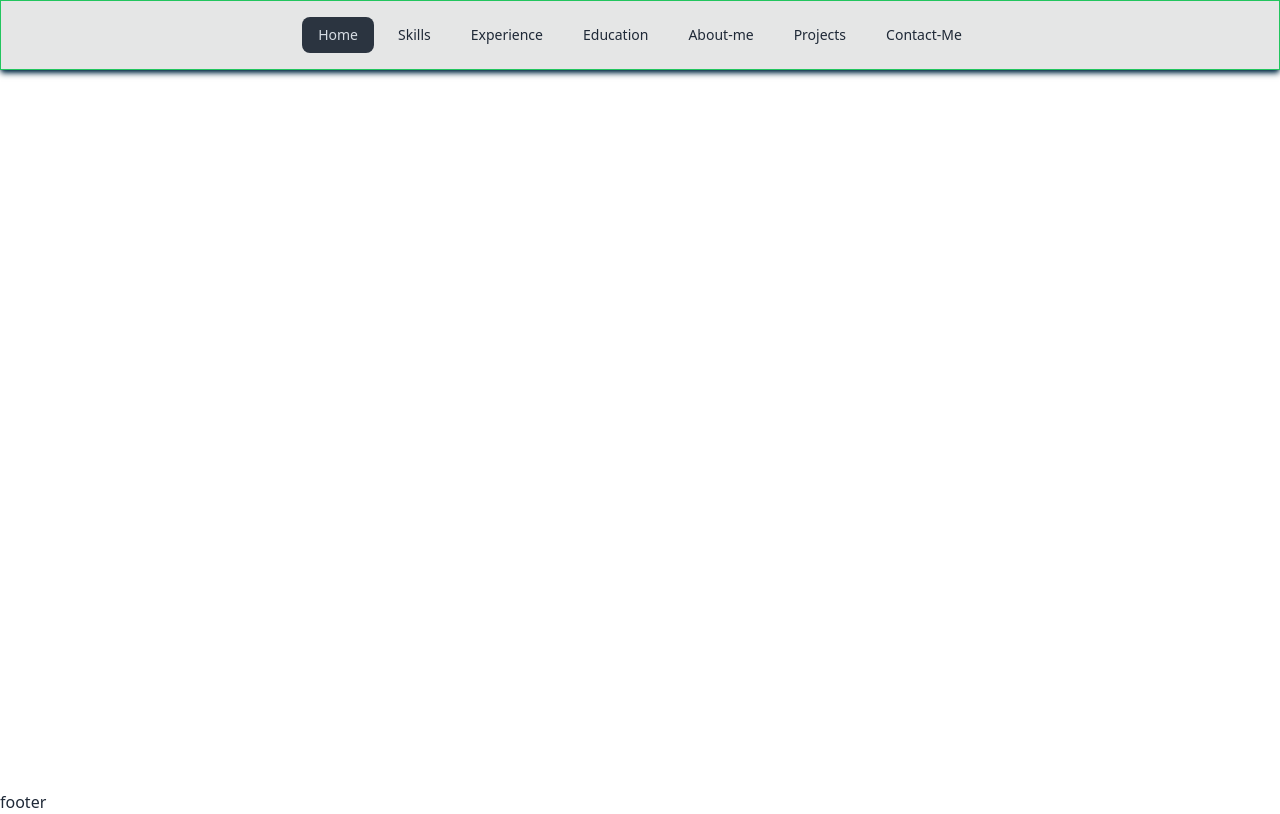
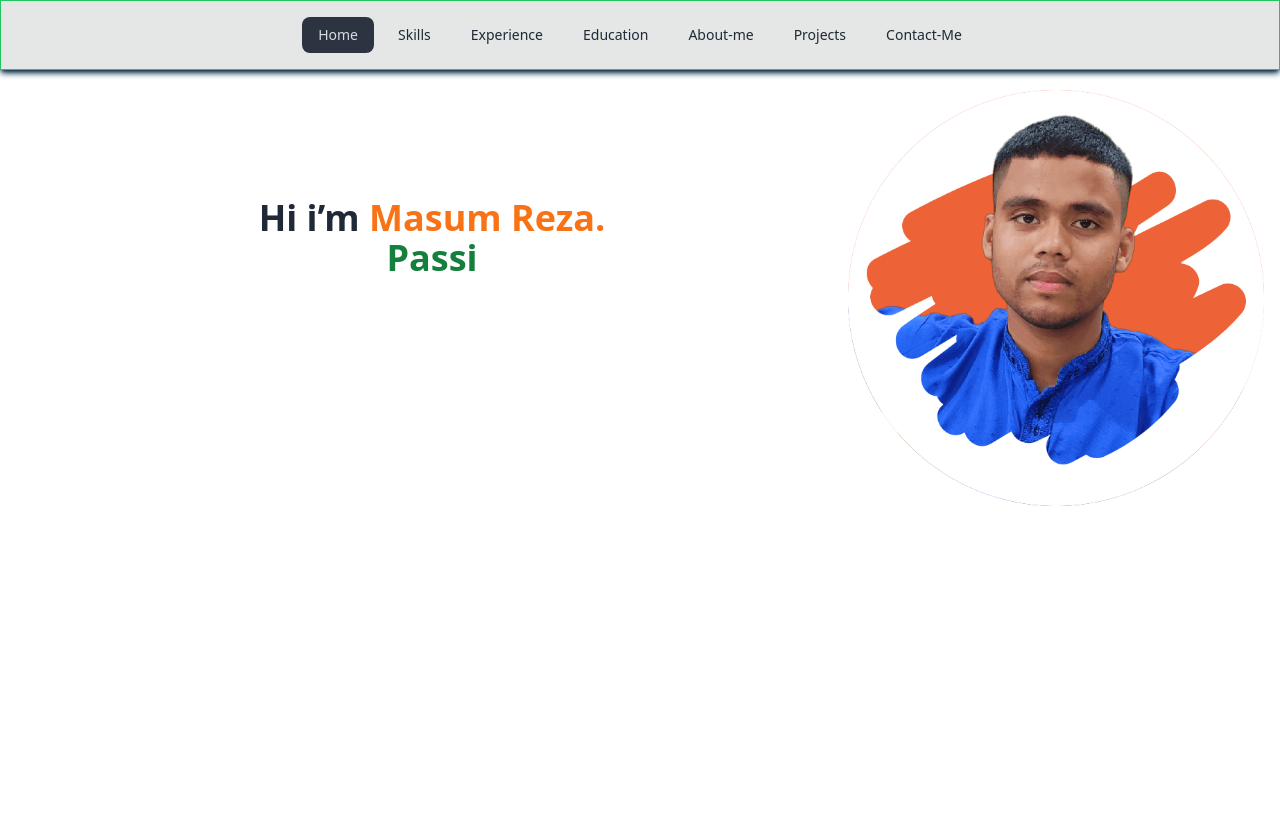
Before and after one commit to Masum-Reza2/My-Portfolio, a React (Vite) app: page / in a window 1280 px wide. Built offline with nearby package versions, Linux system fonts and the light colour scheme.

Commit message:
added banner section

```diff
--- a/package.json
+++ b/package.json
@@ -15,6 +15,7 @@
     "react": "^18.2.0",
     "react-dom": "^18.2.0",
     "react-router-dom": "^6.20.1",
+    "react-simple-typewriter": "^5.0.1",
     "sort-by": "^1.2.0"
   },
   "devDependencies": {
--- /dev/null
+++ b/src/Components/Banner/Banner.jsx
@@ -0,0 +1,27 @@
+// import banner from '../../assets/images/Masum Reza.png'
+import profile from '../../assets/profile-pic (5).png'
+import { Typewriter } from 'react-simple-typewriter'
+
+
+const Banner = () => {
+    const message = [
+        'Passionate MERN Stack Developer.',
+        'Front-end web app developer.',
+        'Crafting seamless web experiences.',
+        'Innovative solutions with JavaScript magic.',
+    ];
+    return (
+        <div className="md:grid grid-cols-12 py-3 md:py-5 space-y-2 md:space-y-0">
+            <div className="md:col-span-8 text-center md:flex flex-col items-center justify-center">
+                <h1 className='text-2xl md:text-4xl font-bold min-h-[25vh]'>Hi i’m <span className='text-orange-500'>Masum Reza.</span> <br /> <span className='text-green-700'>
+                    <Typewriter words={message} loop={false} />
+                </span> </h1>
+            </div>
+            <div className="md:col-span-4">
+                <img src={profile} alt="" />
+            </div>
+        </div>
+    )
+}
+
+export default Banner
--- a/src/Layout/Layout.jsx
+++ b/src/Layout/Layout.jsx
@@ -5,10 +5,10 @@ const Layout = () => {
     return (
         <>
             <Navbar />
-            <div className="min-h-[90vh]">
+            <div className="min-h-[90vh] px-2 md:px-4">
                 <Outlet />
             </div>
-            footer
+
         </>
     )
 }
--- /dev/null
+++ b/src/Pages/Home/Home.jsx
@@ -0,0 +1,11 @@
+import Banner from "../../Components/Banner/Banner"
+
+const Home = () => {
+    return (
+        <>
+            <Banner />
+        </>
+    )
+}
+
+export default Home
--- a/src/routes/Routes.jsx
+++ b/src/routes/Routes.jsx
@@ -1,6 +1,7 @@
 import { createBrowserRouter } from "react-router-dom"
 import Layout from "../Layout/Layout"
 import ErrorPage from "../Pages/ErrorPage"
+import Home from "../Pages/Home/Home"
 
 const Routes = createBrowserRouter([
     {
@@ -8,7 +9,7 @@ const Routes = createBrowserRouter([
         element: <Layout />,
         errorElement: <ErrorPage />,
         children: [
-            {}
+            { index: true, element: <Home /> }
         ]
     }
 ])
```
Also changed, not shown: src/Components/Navbar/Navbar.jsx (+8 -0 lines), src/assets/images/Masum Reza.png (added), 1 other file (tests, documents, lock files or other folders).
